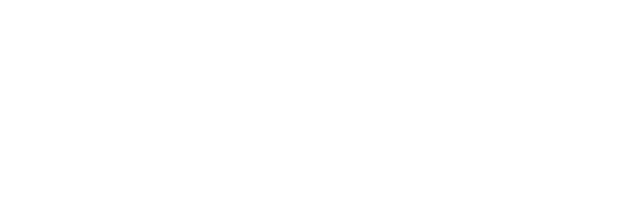
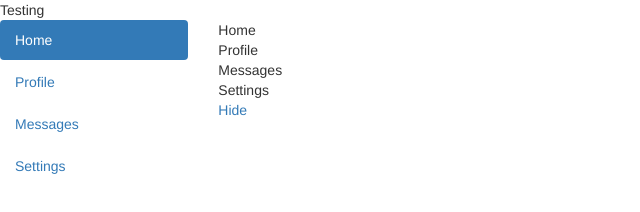
Before and after one commit to otlwstr/messing-around, a plain HTML site: page index.html in a window 1280 px wide. Shown: the whole page, without its empty margins (0-640 px from the left). Drawn offline with nearby package versions, Linux system fonts and the light colour scheme.

Commit message:
updated index.html file

```diff
--- a/index.html
+++ b/index.html
@@ -5,6 +5,38 @@
 	<link rel="stylesheet" href="https://maxcdn.bootstrapcdn.com/bootstrap/3.3.7/css/bootstrap.min.css" integrity="sha384-BVYiiSIFeK1dGmJRAkycuHAHRg32OmUcww7on3RYdg4Va+PmSTsz/K68vbdEjh4u" crossorigin="anonymous">
 </head>
 <body>
+	<nav>Testing</nav>
+	<div class="row">
+		<div class="col-xs-2">
+		  <!-- Nav tabs -->
+		  <ul class="nav nav-pills nav-stacked sidebar" role="pilllist">
+		    <li role="presentation" class="active"><a href="#home" aria-controls="home" role="pill" data-toggle="pill">Home</a></li>
+		    <li role="presentation"><a href="#profile" aria-controls="profile" role="pill" data-toggle="pill">Profile</a></li>
+		    <li role="presentation"><a href="#messages" aria-controls="messages" role="pill" data-toggle="pill">Messages</a></li>
+		    <li role="presentation"><a href="#settings" aria-controls="settings" role="pill" data-toggle="pill">Settings</a></li>
+		  </ul>
+		</div>
+		<div class="col-xs-10">
+		  <!-- Tab panes -->
+		  <div class="pill-content">
+		    <div role="pillpanel" class="pill-pane active" id="home">Home</div>
+		    <div role="pillpanel" class="pill-pane" id="profile">Profile</div>
+		    <div role="tabpanel" class="tab-pane" id="messages">Messages</div>
+		    <div role="tabpanel" class="tab-pane" id="settings">Settings</div>
+		    <div role="pillpanel" class="tab-pane" id="settings"><a href="#hide-sidebar" id="#hide-sidebar">Hide</a></div>
+		  </div>
+		</div>
+	</div>
 
+	<!-- Menu Toggle Script -->
+    <script>
+    $("#hide-sidebar").click(function(e) {
+        e.preventDefault();
+        $("#sidebar").toggleClass("toggled");
+    });
+    </script>
+
+	<script src="https://ajax.googleapis.com/ajax/libs/jquery/1.12.4/jquery.min.js"></script>
+	<script src="https://maxcdn.bootstrapcdn.com/bootstrap/3.3.7/js/bootstrap.min.js" integrity="sha384-Tc5IQib027qvyjSMfHjOMaLkfuWVxZxUPnCJA7l2mCWNIpG9mGCD8wGNIcPD7Txa" crossorigin="anonymous"></script>
 </body>
 </html>
```
